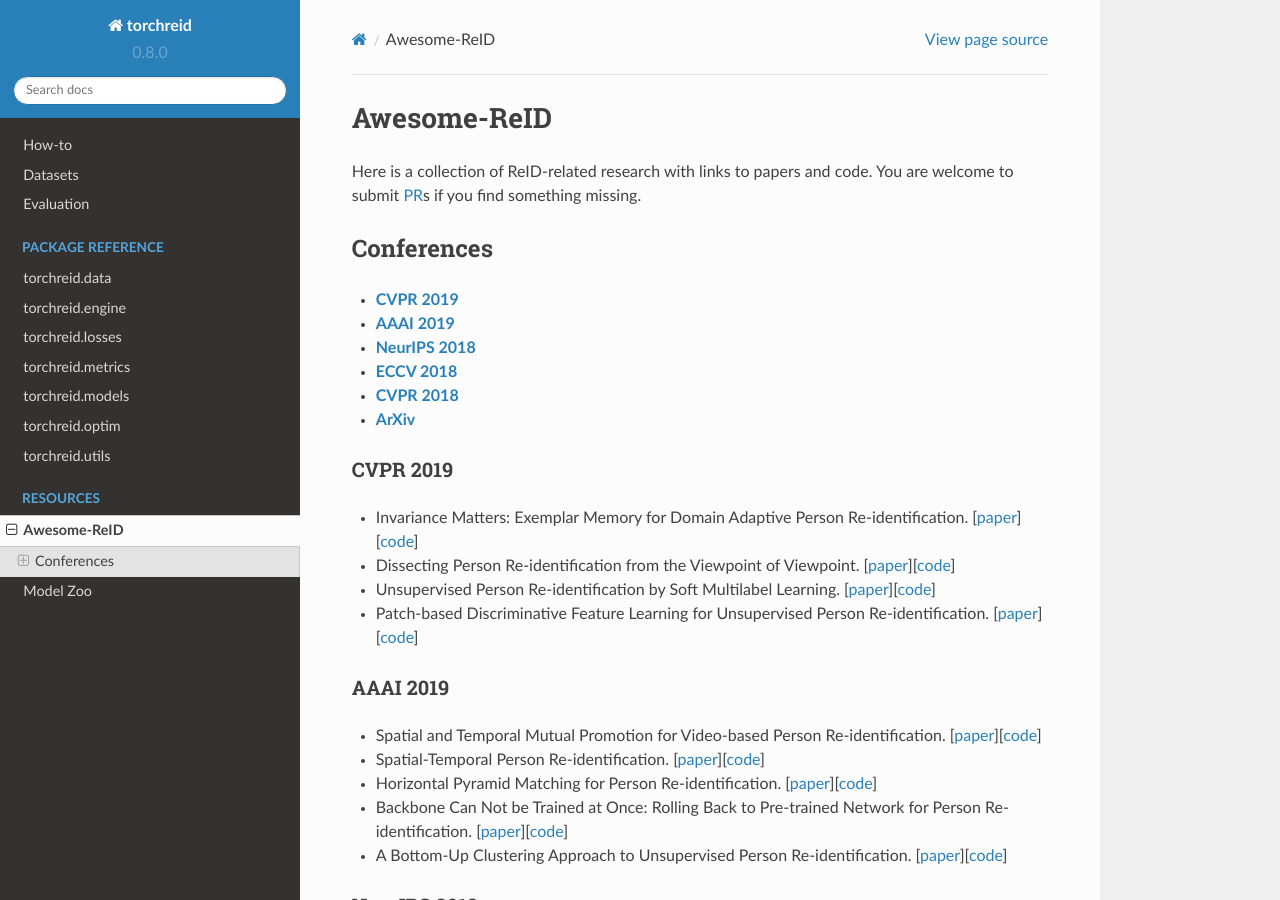
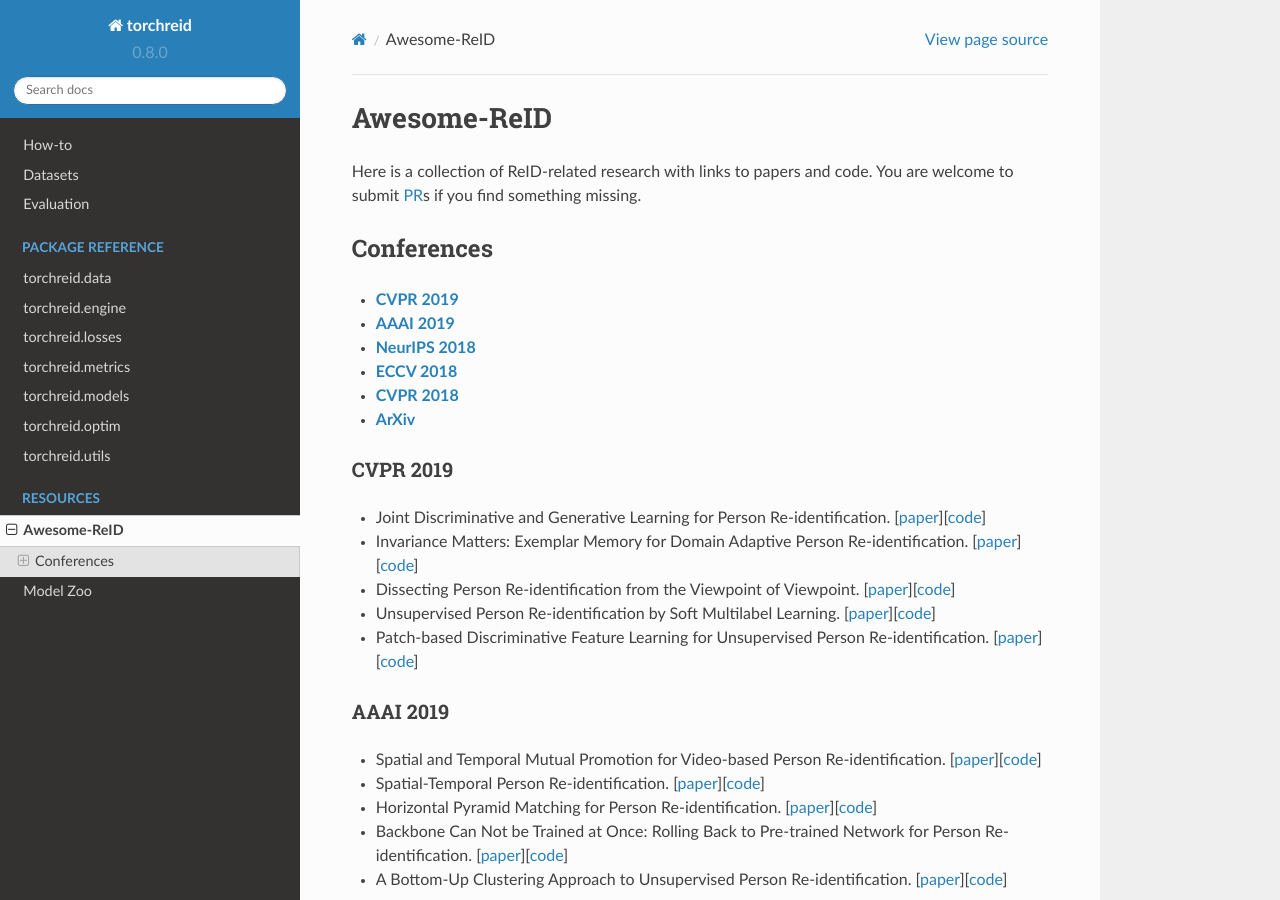
Before and after one commit to KaiyangZhou/deep-person-reid, a Sphinx documentation site: the page built from docs/AWESOME_REID.md, in a window 1280 px wide and 900 px high. Built offline with Sphinx 7.4.7 and the Read the Docs theme 2.0.0, drawn with Linux system fonts in a browser that asks for light colours.

Commit message:
Add link of CVPR19 paper
Dear author, thank you for your great collection. I added my repo and paper link. Thanks a lot.

```diff
--- a/docs/AWESOME_REID.md
+++ b/docs/AWESOME_REID.md
@@ -10,6 +10,7 @@
 - **[ArXiv](#arxiv)**
 
 ### CVPR 2019
+- Joint Discriminative and Generative Learning for Person Re-identification. [[paper](https://arxiv.org/abs/1904.07223)][[code](https://github.com/NVlabs/DG-Net)]
 - Invariance Matters: Exemplar Memory for Domain Adaptive Person Re-identification. [[paper](https://arxiv.org/abs/1904.01990)][[code](https://github.com/zhunzhong07/ECN)]
 - Dissecting Person Re-identification from the Viewpoint of Viewpoint. [[paper](https://arxiv.org/abs/1812.02162)][[code](https://github.com/sxzrt/Dissecting-Person-Re-ID-from-the-Viewpoint-of-Viewpoint)]
 - Unsupervised Person Re-identification by Soft Multilabel Learning. [[paper](https://arxiv.org/abs/1903.06325)][[code](https://github.com/KovenYu/MAR)]
```
